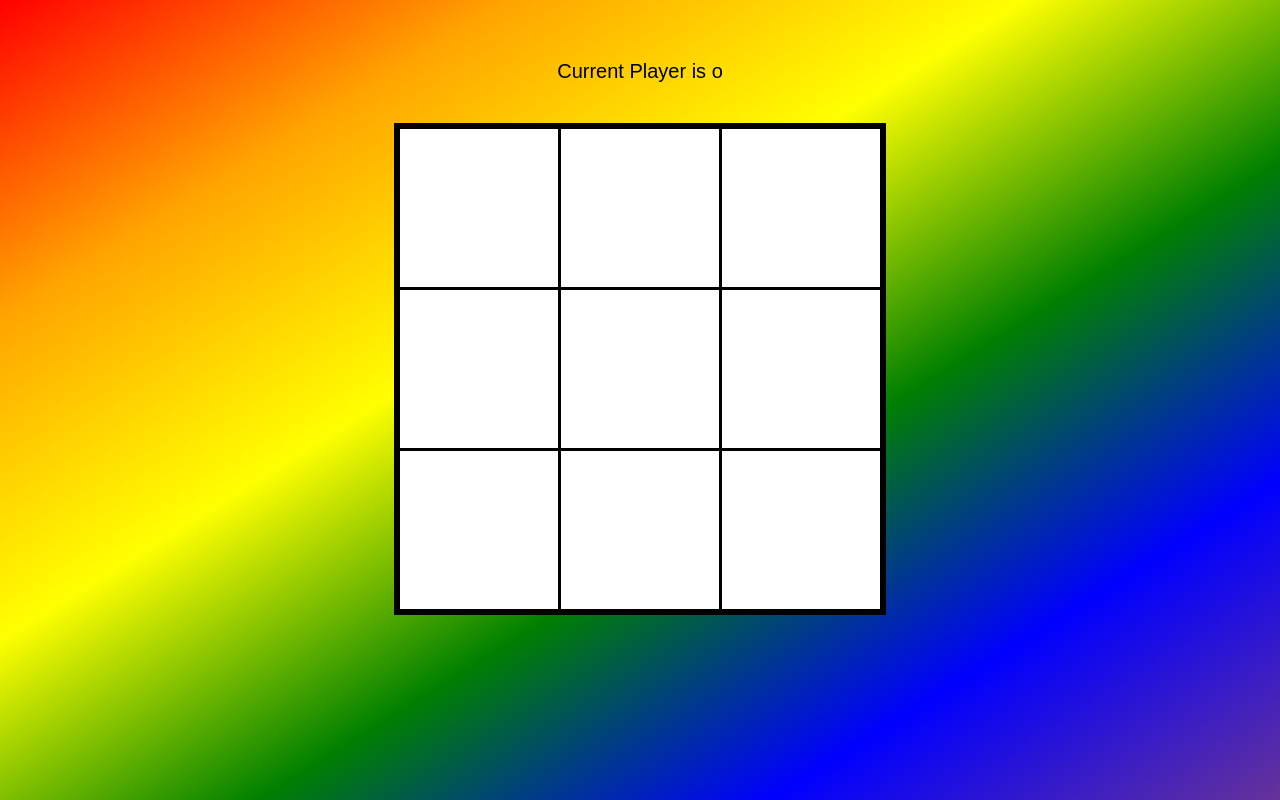
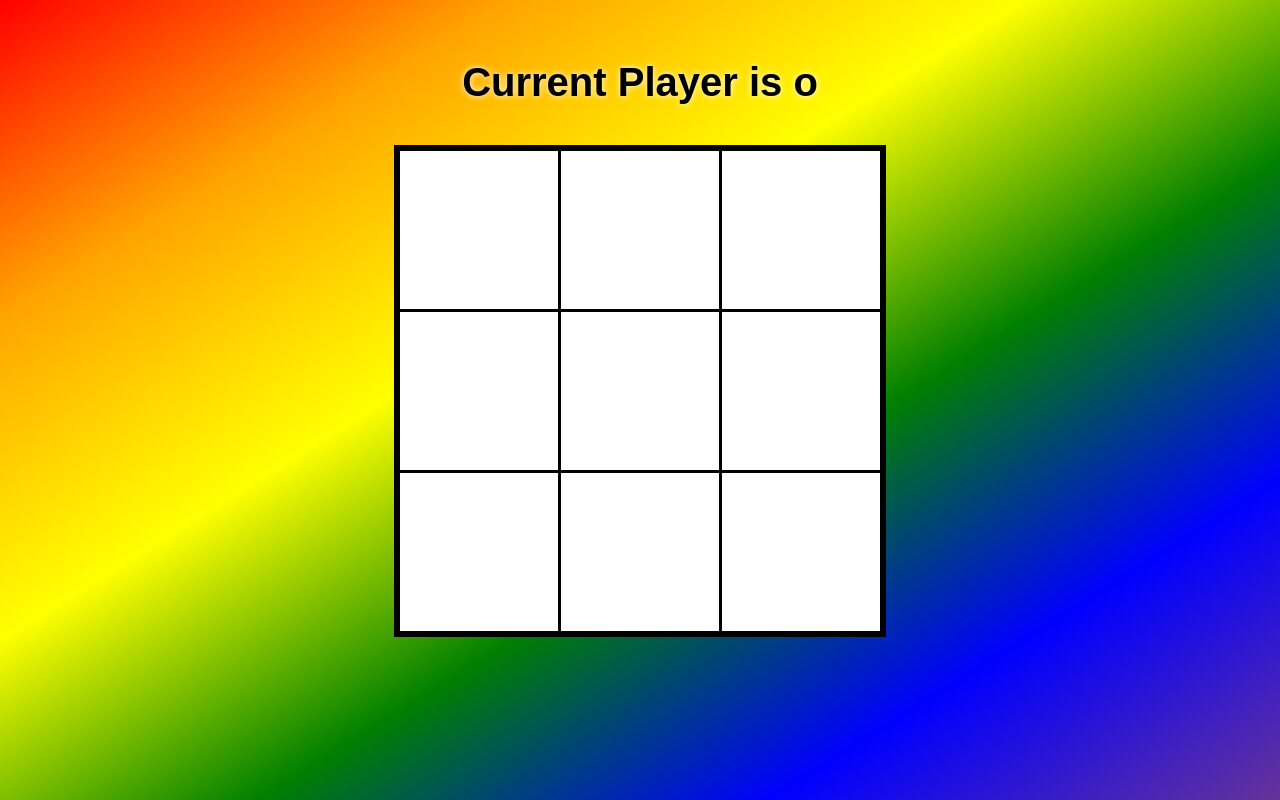
Before and after one commit to underscoredotspace/cc-lab-js-react-noughts-and-crosses, a React (Create React App) app: page / in a window 1280 px wide. Built offline with nearby package versions, Linux system fonts and the light colour scheme.

Commit message:
you spin me right round

```diff
--- a/src/index.css
+++ b/src/index.css
@@ -50,5 +50,20 @@ body {
 
 .current-player,
 .game-winner {
-  text-align: center;
+  font-size: 2rem;
+  text-shadow: 0 0 7px white;
+  font-weight: bold;
 }
+
+.game-winner p {
+  animation: spin infinite 2s linear;
+}
+
+@keyframes spin {
+  from {
+    transform: rotate(0deg);
+  }
+  to {
+    transform: rotate(359deg);
+  }
+}
```
